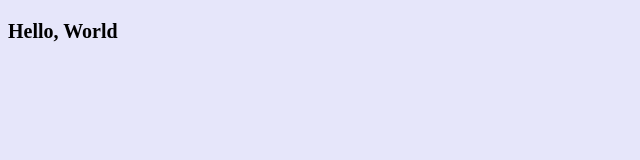
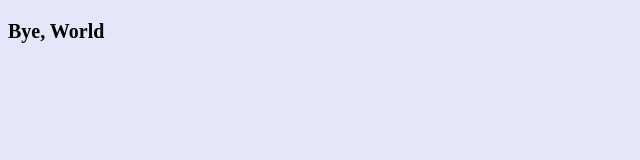
Before and after one commit to MaksimSobolev86/GitHub, a plain HTML site: page index.html in a window 1280 px wide. Shown: the full height of the page, 0-640 px from the left. Drawn offline with Linux system fonts and the light colour scheme.

Commit message:
Update index.html

```diff
--- a/index.html
+++ b/index.html
@@ -7,6 +7,6 @@
   <link rel="stylesheet" href="main.css" type="text/css">
 </head>
 <body>
-  <p>Hello, World</p>
+  <p>Bye, World</p>
 </body>
 </html>
```
